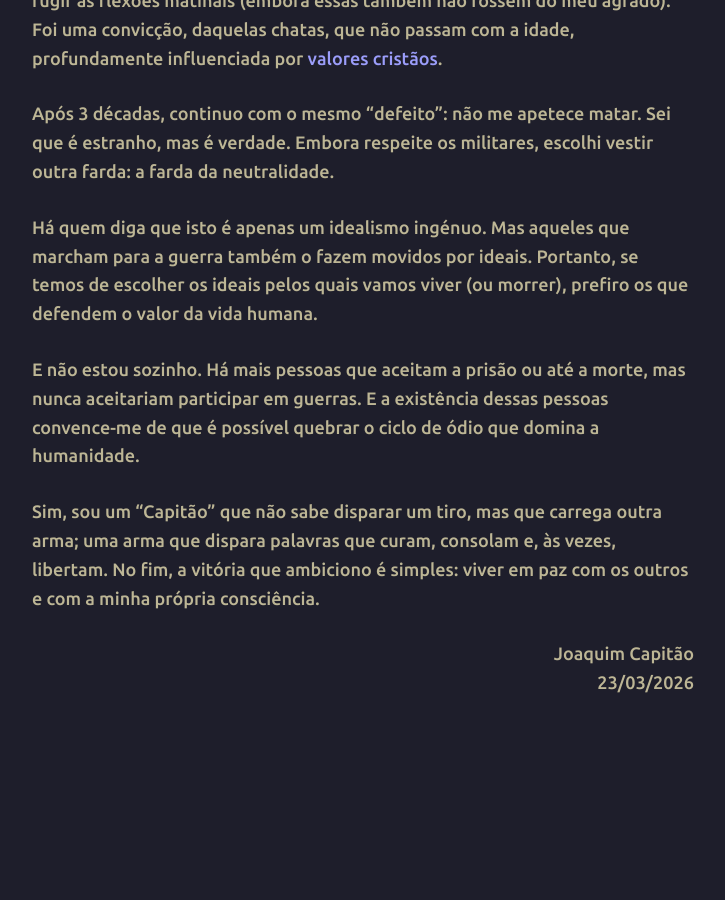
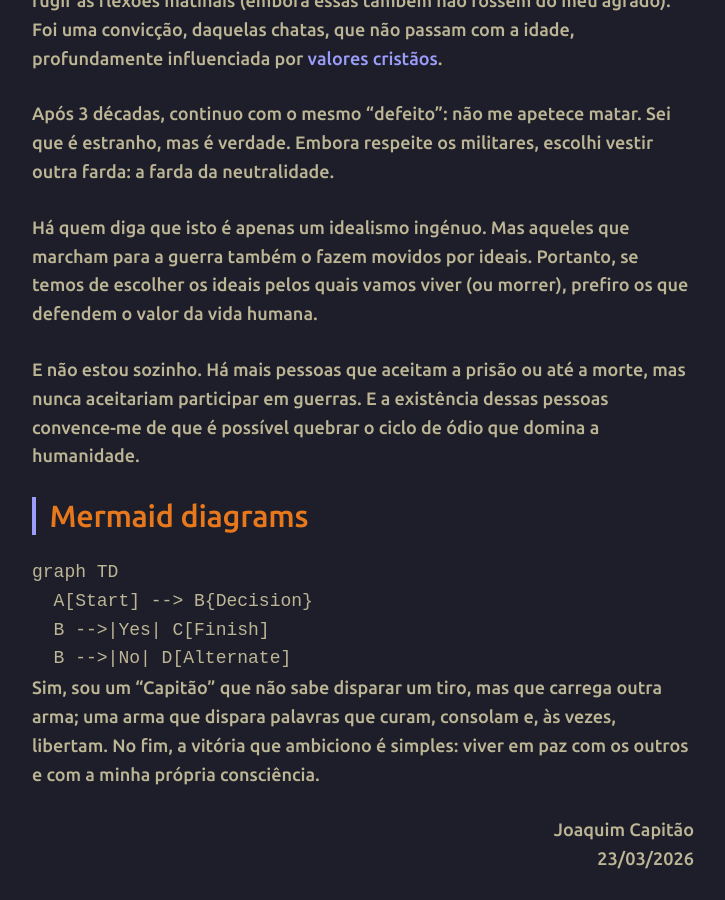
Before and after one commit to joaquim-capitao/queime-depois-de-ler, a Jekyll site: the page built from exp/o-capitao.md, in a window 1280 px wide and 900 px high, scrolled down 1062 px. Shown: the whole window, without its empty margins (277-1002 px from the left). Built offline with Jekyll 4.4.1, drawn with Linux system fonts in a browser that asks for light colours; our own code applies the rules of GitHub Pages for plain Markdown files; before the commit the page ends 1786 px from its top, so only the background shows below that.

Commit message:
Update o-capitao.md

````diff
--- a/exp/o-capitao.md
+++ b/exp/o-capitao.md
@@ -20,6 +20,14 @@
 
 E não estou sozinho. Há mais pessoas que aceitam a prisão ou até a morte, mas nunca aceitariam participar em guerras. E a existência dessas pessoas convence-me de que é possível quebrar o ciclo de ódio que domina a humanidade.
 
+## Mermaid diagrams
+```mermaid
+graph TD
+  A[Start] --> B{Decision}
+  B -->|Yes| C[Finish]
+  B -->|No| D[Alternate]
+```
+
 Sim, sou um “Capitão” que não sabe disparar um tiro, mas que carrega outra arma; uma arma que dispara palavras que curam, consolam e, às vezes, libertam. No fim, a vitória que ambiciono é simples: viver em paz com os outros e com a minha própria consciência.
 
 <div align="right">Joaquim Capitão</div>
````
